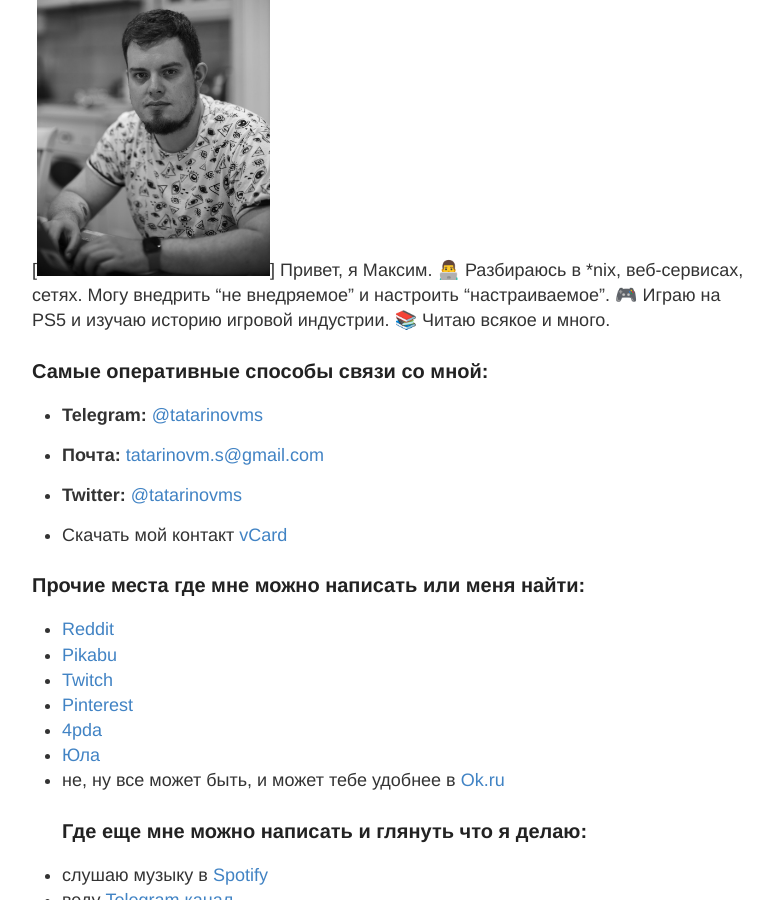
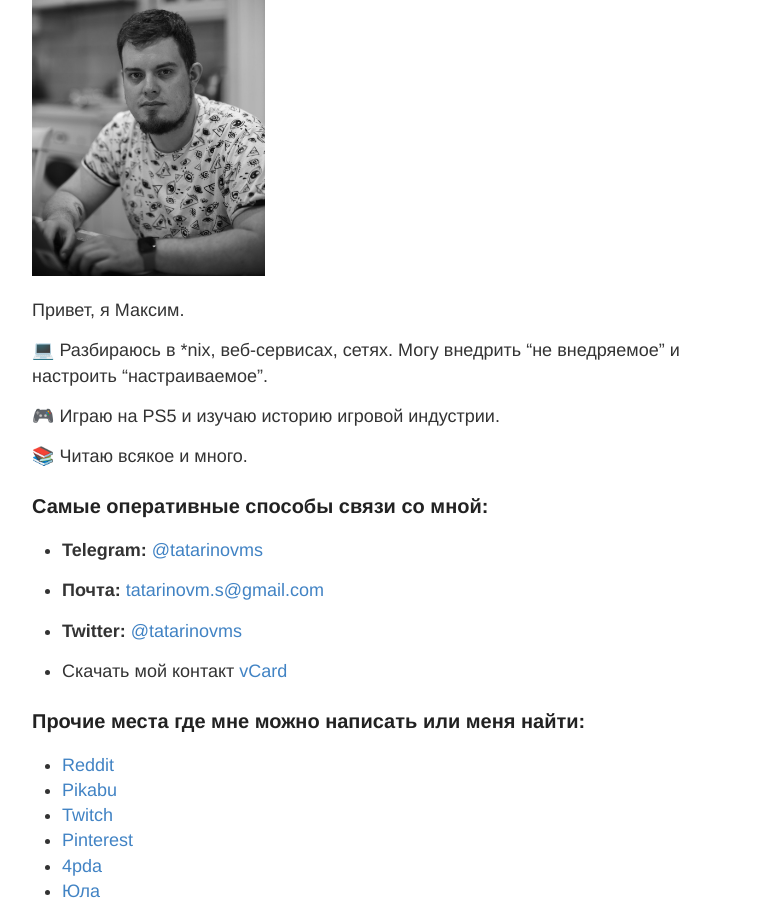
Before and after one commit to tatarinovms/tatarinovms.github.io, a Jekyll site: the page built from about.md, in a window 1280 px wide and 900 px high, scrolled down 355 px. Shown: the whole window, without its empty margins (248-1021 px from the left). Built offline with Jekyll 4.4.1, drawn with Linux system fonts in a browser that asks for light colours.

Commit message:
Update about.md

```diff
--- a/about.md
+++ b/about.md
@@ -4,10 +4,15 @@ title: About
 permalink: /about/
 ---
 ### Contact me
-[<img src="{{ site.baseurl }}/images/tatarinovms.JPG" style="height: 350px;"/>]
+
+<img src="{{ site.baseurl }}/images/tatarinovms.JPG" style="height: 350px;"/>
+
 Привет, я Максим.
-👨‍💻 Разбираюсь в *nix, веб-сервисах, сетях. Могу внедрить "не внедряемое" и настроить "настраиваемое".
+
+💻 Разбираюсь в *nix, веб-сервисах, сетях. Могу внедрить "не внедряемое" и настроить "настраиваемое".
+
 🎮 Играю на PS5 и изучаю историю игровой индустрии.
+
 📚 Читаю всякое и много.
 
 ### Самые оперативные способы связи со мной:
```
